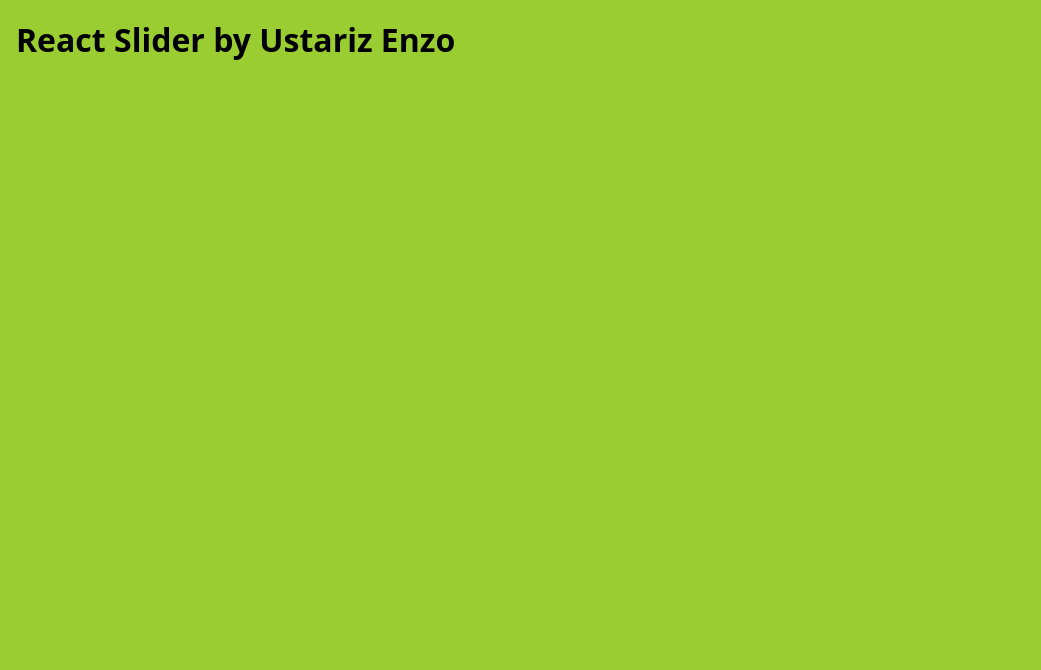
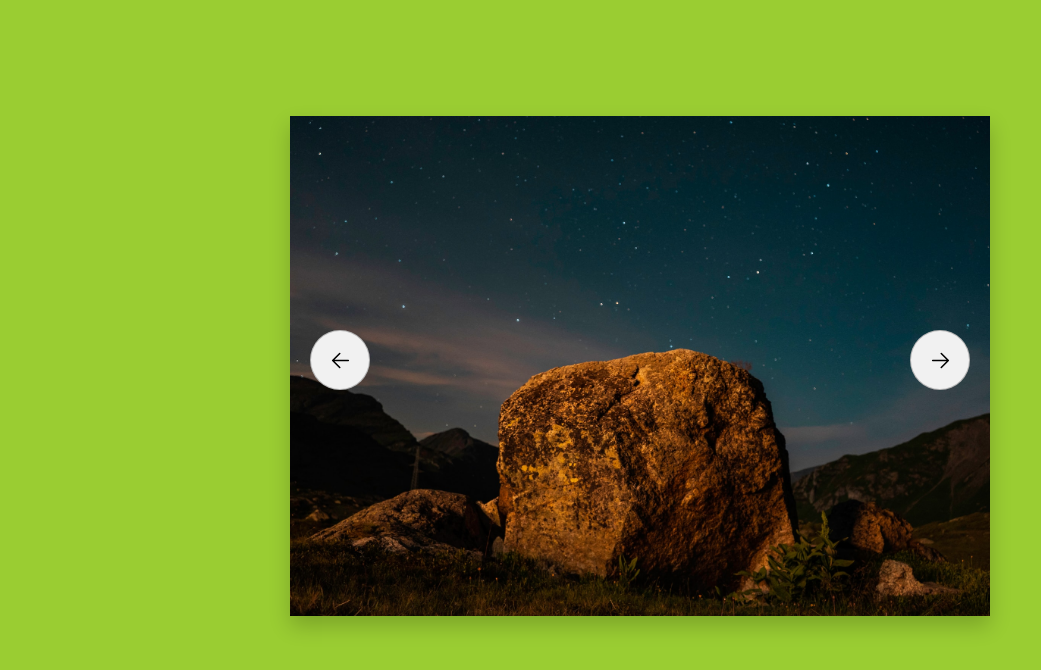
Before and after one commit to Anik7303/react-slider, a React (Vite) app: page / in a window 1280 px wide. Shown: the top 670 px of the page, without its empty margins (0-1041 px from the left). Built offline with nearby package versions, Linux system fonts and the light colour scheme.

Commit message:
design slider

```diff
--- a/src/components/App.tsx
+++ b/src/components/App.tsx
@@ -1,5 +1,6 @@
 import styled from "styled-components";
 import GlobalStyles from "./GlobalStyles";
+import Slider from "./Slider";
 
 const Main = styled.main`
   width: 100%;
@@ -12,7 +13,7 @@ function App() {
   return (
     <Main>
       <GlobalStyles />
-      <h1>React Slider by Ustariz Enzo</h1>
+      <Slider />
     </Main>
   );
 }
--- /dev/null
+++ b/src/components/Slider.tsx
@@ -0,0 +1,59 @@
+import { useState } from "react";
+import styled from "styled-components";
+import data from "../data";
+import SliderButton from "./SliderButton";
+
+const Container = styled.section`
+  max-width: 700px;
+  height: 500px;
+  margin: 100px auto 0;
+  position: relative;
+  overflow: hidden;
+  box-shadow: 0 10px 20px rgba(0, 0, 0, 0.2);
+
+  @media screen and (max-width: 700px) {
+    & {
+      margin: 100px 10px 0;
+    }
+  }
+`;
+
+interface SlideProps {
+  $active: boolean;
+}
+const Slide = styled.div<SlideProps>`
+  width: 100%;
+  height: 100%;
+  position: absolute;
+  opacity: ${(props) => (props.$active ? 1 : 0)};
+  transition: opacity ease-in-out 0.4s;
+`;
+
+const Image = styled.img`
+  width: 100%;
+  height: 100%;
+  object-fit: cover;
+`;
+
+function Slider() {
+  const [slideIndex, setSlideIndex] = useState(1);
+
+  const prevSlide = () =>
+    slideIndex > 1 ? setSlideIndex((s) => s - 1) : setSlideIndex(data.length);
+  const nextSlide = () =>
+    slideIndex < data.length ? setSlideIndex((s) => s + 1) : setSlideIndex(1);
+
+  return (
+    <Container>
+      {data.map((obj, idx) => (
+        <Slide key={obj.id} $active={slideIndex === idx + 1}>
+          <Image src={`/image${idx + 1}.jpg`} />
+        </Slide>
+      ))}
+      <SliderButton action={nextSlide} direction="next" />
+      <SliderButton action={prevSlide} direction="prev" />
+    </Container>
+  );
+}
+
+export default Slider;
```
